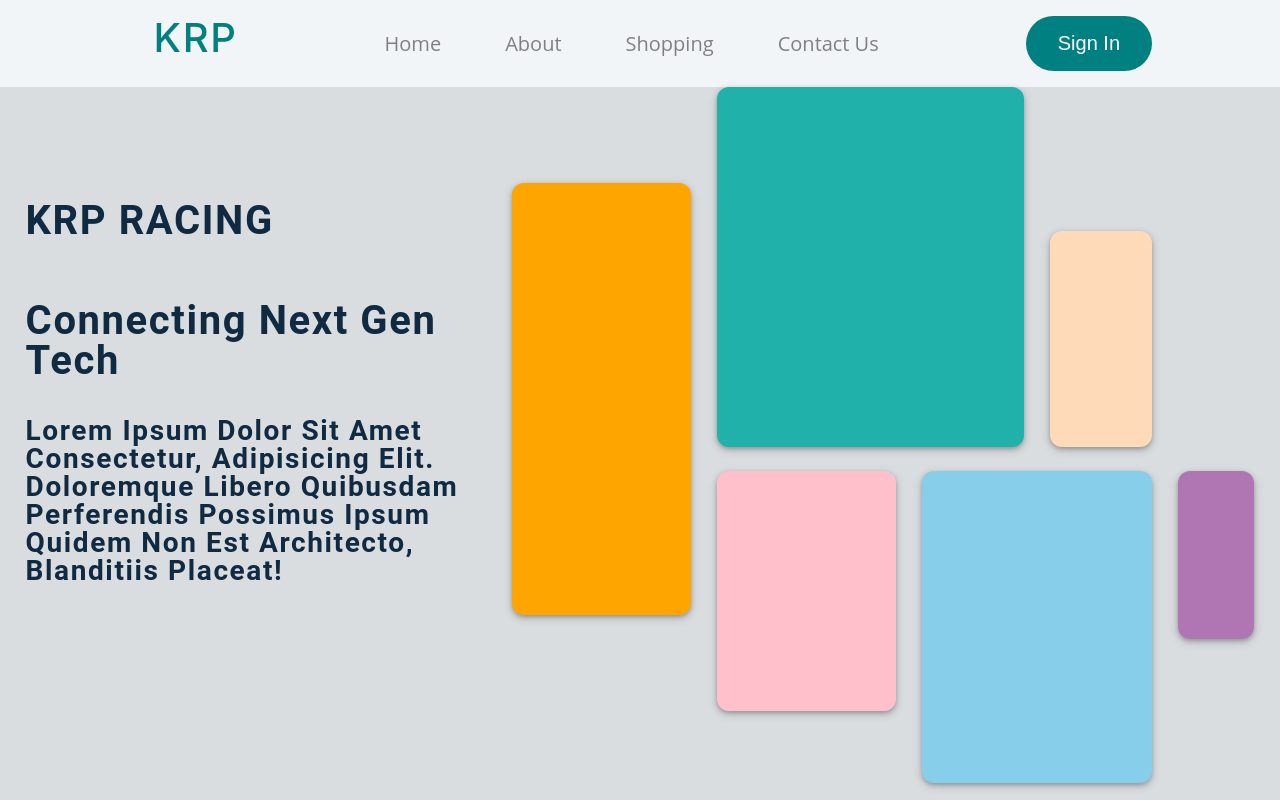
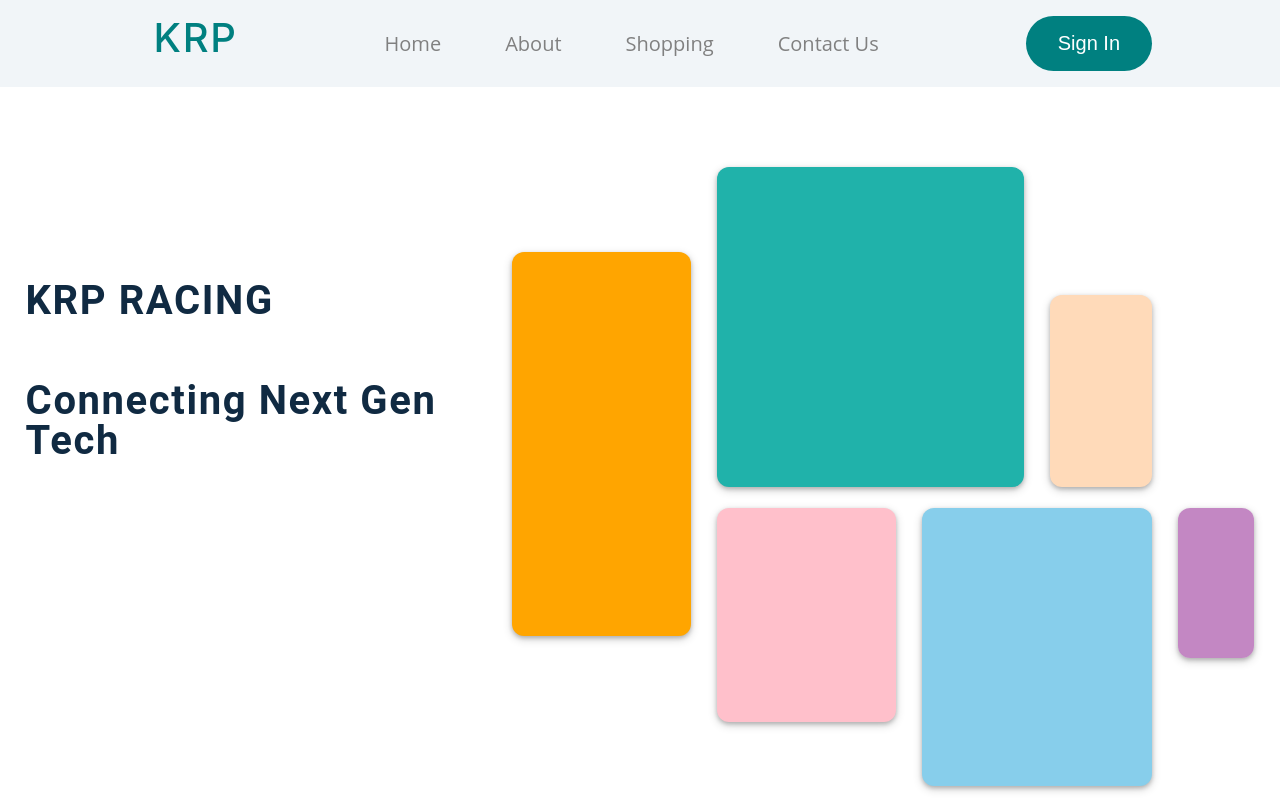
Before and after one commit to ankitkumarbrur/krp, a React (Create React App) app in the folder krp-v1/: page / in a window 1280 px wide. Shown: the top 800 px of the page. Built offline with nearby package versions, Linux system fonts and the light colour scheme.

Commit message:
Added Navbar,Imageviewer,Footer v1

```diff
--- a/krp-v1/src/components/imgviewer.js
+++ b/krp-v1/src/components/imgviewer.js
@@ -7,7 +7,7 @@ const Imgviewer = () => {
             <div className="home1text">
                 <h2>KRP RACING</h2>
                 <h2>Connecting Next Gen Tech</h2>
-                <h3>Lorem ipsum dolor sit amet consectetur, adipisicing elit. Doloremque libero quibusdam perferendis possimus ipsum quidem non est architecto, blanditiis placeat!</h3>
+
             </div>
             <div className="imagecontainer">
 
--- a/krp-v1/src/components/styles/imgviewer.scss
+++ b/krp-v1/src/components/styles/imgviewer.scss
@@ -6,9 +6,10 @@
 }
 
 .home1container{
-   background-color: rgba(128, 128, 128, 0.205);
+   background-color: #ffff;
     height: 90vh;
     width: 100%;
+    padding-top: 10vh;
     display:grid;
     grid-template-columns: 2fr 3fr;
 
```
